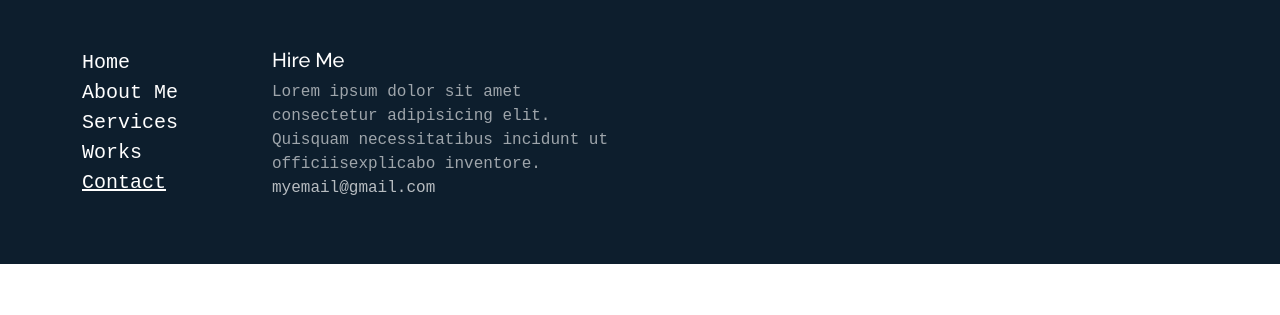
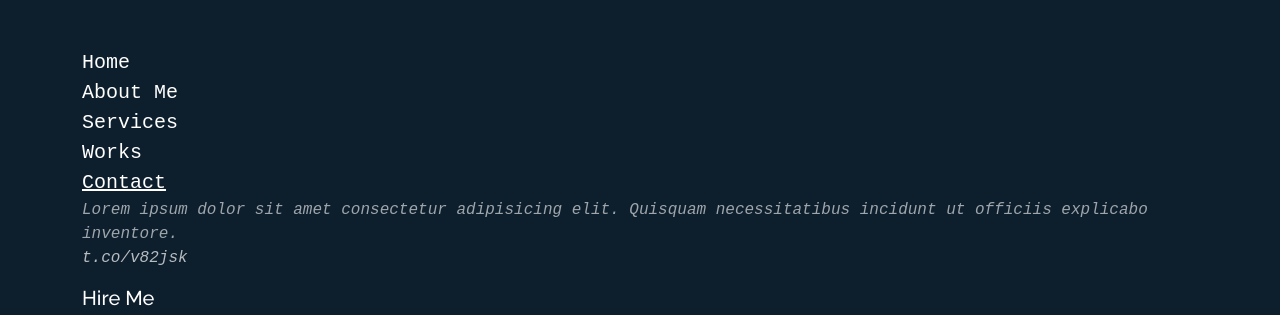
Before and after one commit to koeyccccc/FYP, a plain HTML site: page contact.html in a window 1280 px wide. Both pictures are taken after a click on the link 1184 px from the left and 75 px from the top of the page. Shown: the top 315 px of the page. Drawn offline with Linux system fonts and the light colour scheme; a web font is replaced by a local one.

Commit message:
Update contact.html

```diff
--- a/contact.html
+++ b/contact.html
@@ -48,6 +48,12 @@
             <li class="active"><a href="contact.html">Contact</a></li>
           </ul>
         </div>
+
+
+            <div>
+              <p><em>Lorem ipsum dolor sit amet consectetur adipisicing elit. Quisquam necessitatibus incidunt ut officiis explicabo inventore. <br> <a href="#">t.co/v82jsk</a></em></p>
+            </div>
+
 
         <div class="col-md-4 d-none d-md-block">
           <h3>Hire Me</h3>
```
